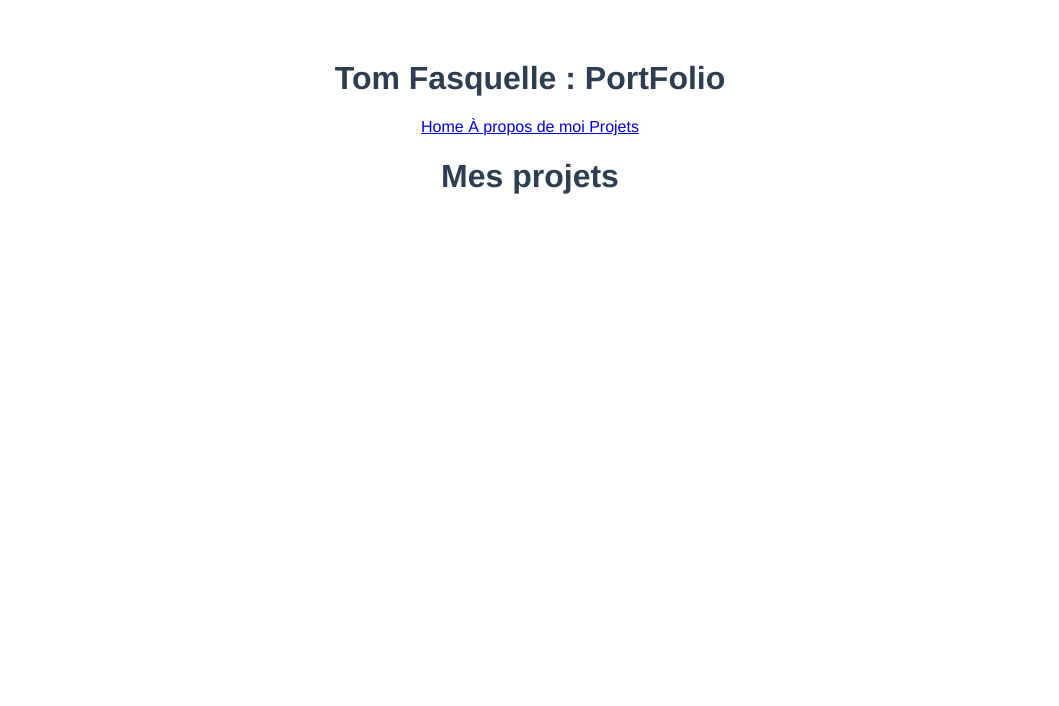
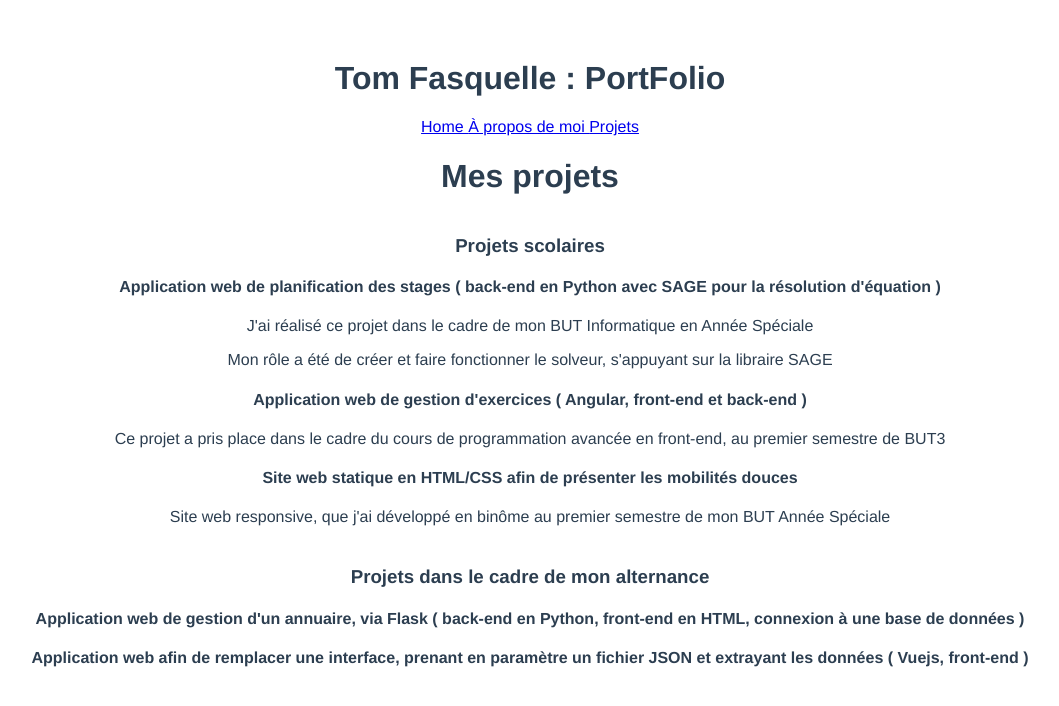
Before and after one commit to tomfsql/TomFolio, a Vue app: page /projects in a window 1280 px wide. Shown: the top 706 px of the page, without its empty margins (110-1169 px from the left). Built offline with nearby package versions, Linux system fonts and the light colour scheme.

Commit message:
Un peu de contenu

```diff
--- a/src/components/ProjectsPage.vue
+++ b/src/components/ProjectsPage.vue
@@ -1,6 +1,41 @@
 <template>
-    <h1> Mes projets </h1>
-  </template>
+  <h1> Mes projets </h1>
+
+    <div>
+
+      <!-- TODO : ajouter boutons pour afficher ou non les catégories -->
+
+      <h3> Projets scolaires </h3>
+
+        <div>
+          <h4> Application web de planification des stages ( back-end en Python avec SAGE pour la résolution d'équation )  </h4>
+
+          <p> J'ai réalisé ce projet dans le cadre de mon BUT Informatique en Année Spéciale</p>
+          <p> Mon rôle a été de créer et faire fonctionner le solveur, s'appuyant sur la libraire SAGE </p>
+        </div>
+
+        <div>
+          <h4> Application web de gestion d'exercices ( Angular, front-end et back-end ) </h4>
+          <p> Ce projet a pris place dans le cadre du cours de programmation avancée en front-end, au premier semestre de BUT3 </p>
+        </div>
+
+        <div>
+          <h4> Site web statique en HTML/CSS afin de présenter les mobilités douces </h4>
+          <p> Site web responsive, que j'ai développé en binôme au premier semestre de mon BUT Année Spéciale </p>
+        </div>
+
+
+      <h3> Projets dans le cadre de mon alternance </h3>
+
+        <div>
+          <h4> Application web de gestion d'un annuaire, via Flask ( back-end en Python, front-end en HTML, connexion à une base de données ) </h4>
+        </div>
+
+        <div>
+          <h4> Application web afin de remplacer une interface, prenant en paramètre un fichier JSON et extrayant les données ( Vuejs, front-end ) </h4>
+        </div>
+    </div>
+</template>
 
   <script>
   export default {
```
